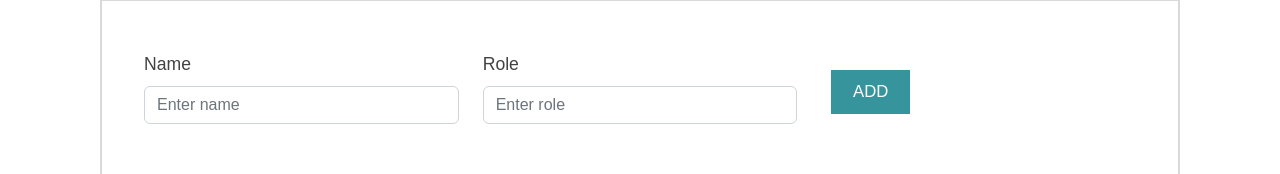
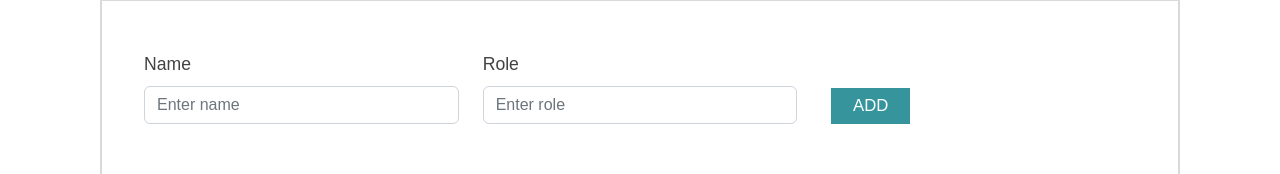
Before and after one commit to Logic-Legends/Decision-Making-Frmwk, a React (Create React App) app in the folder client/: page /decision-makers in a window 1280 px wide. Shown: the part 143-317 px from the top of the page. Built offline with nearby package versions, Linux system fonts and the light colour scheme; what @react-pdf/renderer would draw is missing.

Commit message:
Fixing ADD button style

```diff
--- a/client/src/components/step-2/DicisionMakersForm.js
+++ b/client/src/components/step-2/DicisionMakersForm.js
@@ -64,8 +64,8 @@ function DecisionMakersForm({ addUser, editUser, editIndex }) {
               />
             </Form.Group>
           </Col>
-          <Col className="d-flex align-items-end">
-            <button className="inner" type="submit">
+          <Col className="d-flex align-items-end ">
+            <button className="inner mb-0 py-2" type="submit">
               {editIndex === -1 ? "Add" : "Update"}
             </button>
           </Col>
```
